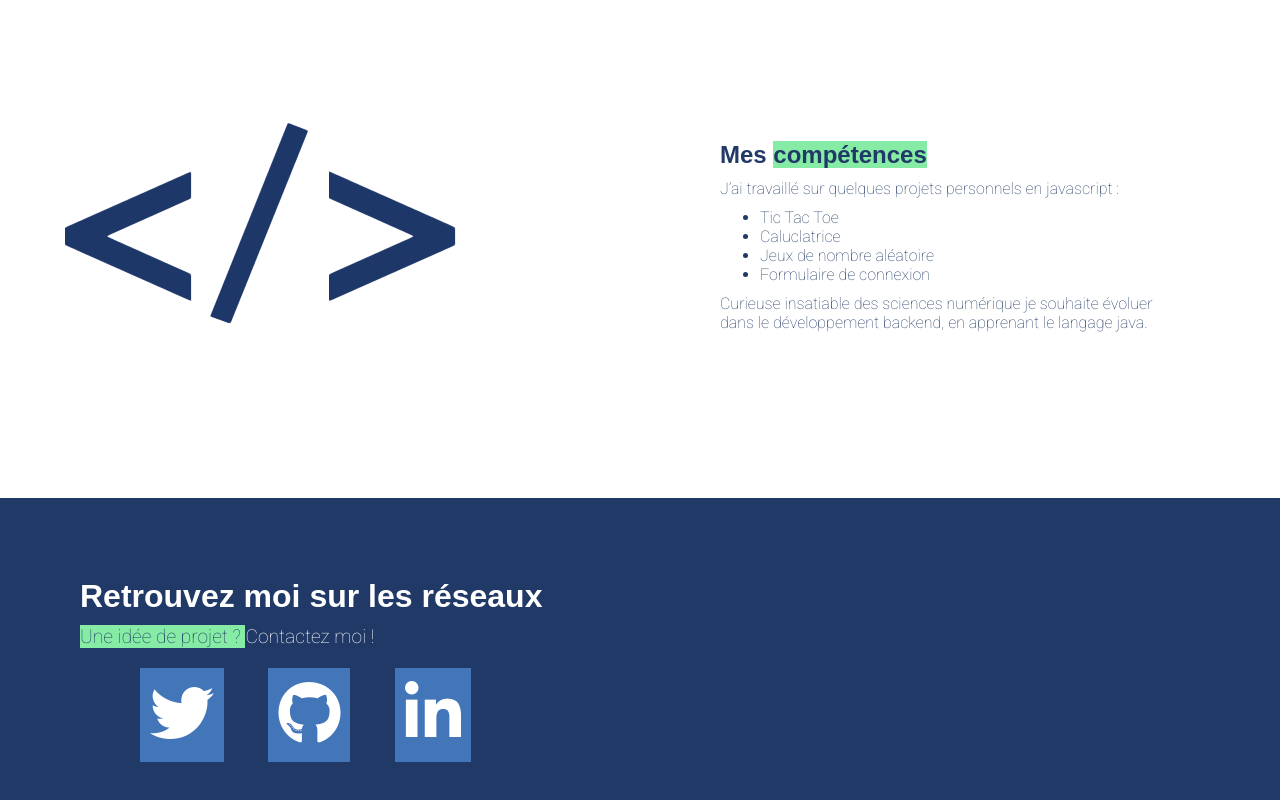
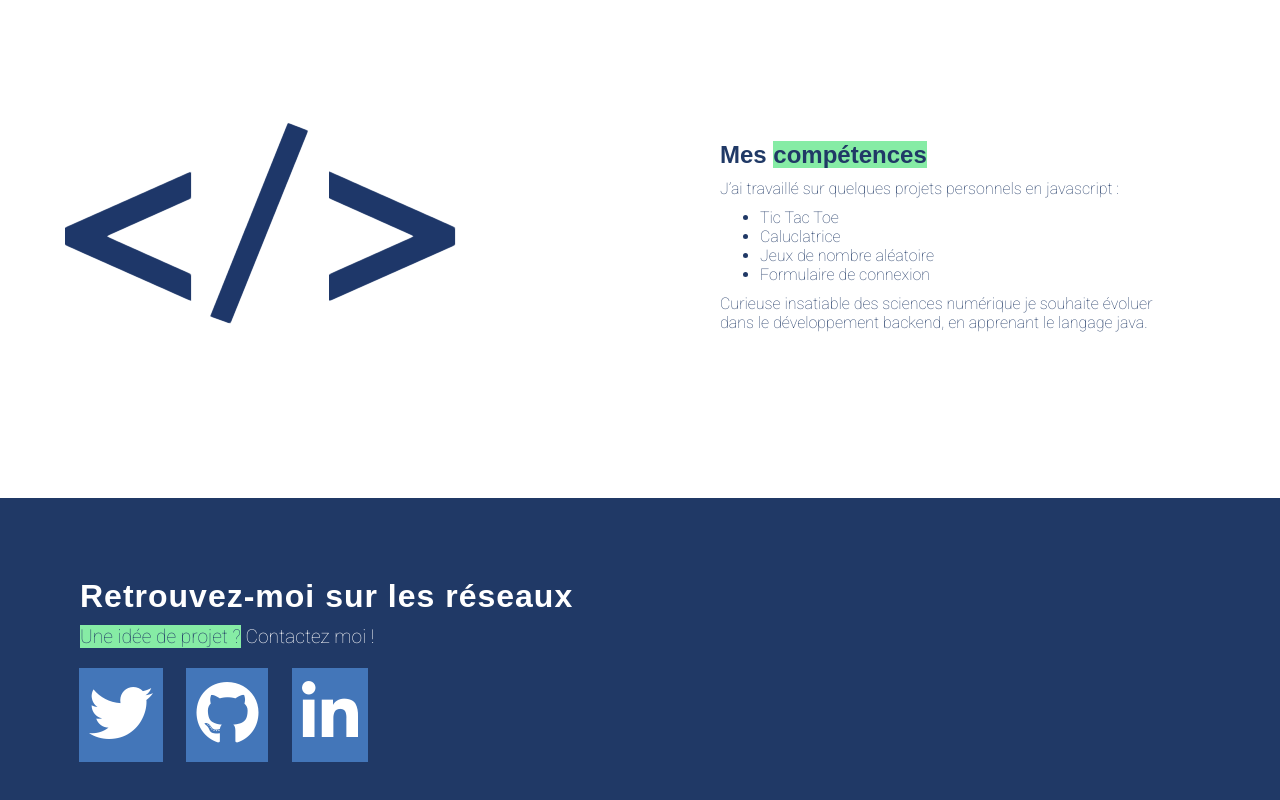
Before and after one commit to habijade/Projet-01, a plain HTML site: page index.html in a window 1280 px wide. Shown: the part 330-1130 px from the top of the page. Drawn offline with Linux system fonts and the light colour scheme.

Commit message:
contents2

```diff
--- a/index.html
+++ b/index.html
@@ -40,8 +40,8 @@
 
     <footer>
         <div class="container">
-            <h1>Retrouvez moi sur les réseaux </h1>
-            <p><span>Une idée de projet ? </span> Contactez moi !</p>
+            <h1>Retrouvez-moi sur les réseaux </h1>
+            <p><span>Une idée de projet ?</span> Contactez moi !</p>
             <div class="icon">
                 <ul>
                     <li>
--- a/style.css
+++ b/style.css
@@ -9,6 +9,7 @@ h1 {
   font-size: 2rem;
   font-weight: bold;
   color: #fff;
+  letter-spacing: 1px;
 }
 h2 {
   font-size: 1.5rem;
@@ -83,6 +84,10 @@ section ul {
   font-family: "Roboto", sans-serif;
 }
 
+.tag {
+  width: 90%;
+}
+
 /*****FOOTER*****/
 
 footer {
@@ -102,6 +107,11 @@ footer li {
   padding: 10px;
   margin: 20px;
   background: #4376b9;
+  margin-left: -1px;
+}
+
+footer ul {
+  padding-inline-start: 0%;
 }
 
 @media screen and (max-width: 989px) {
```
